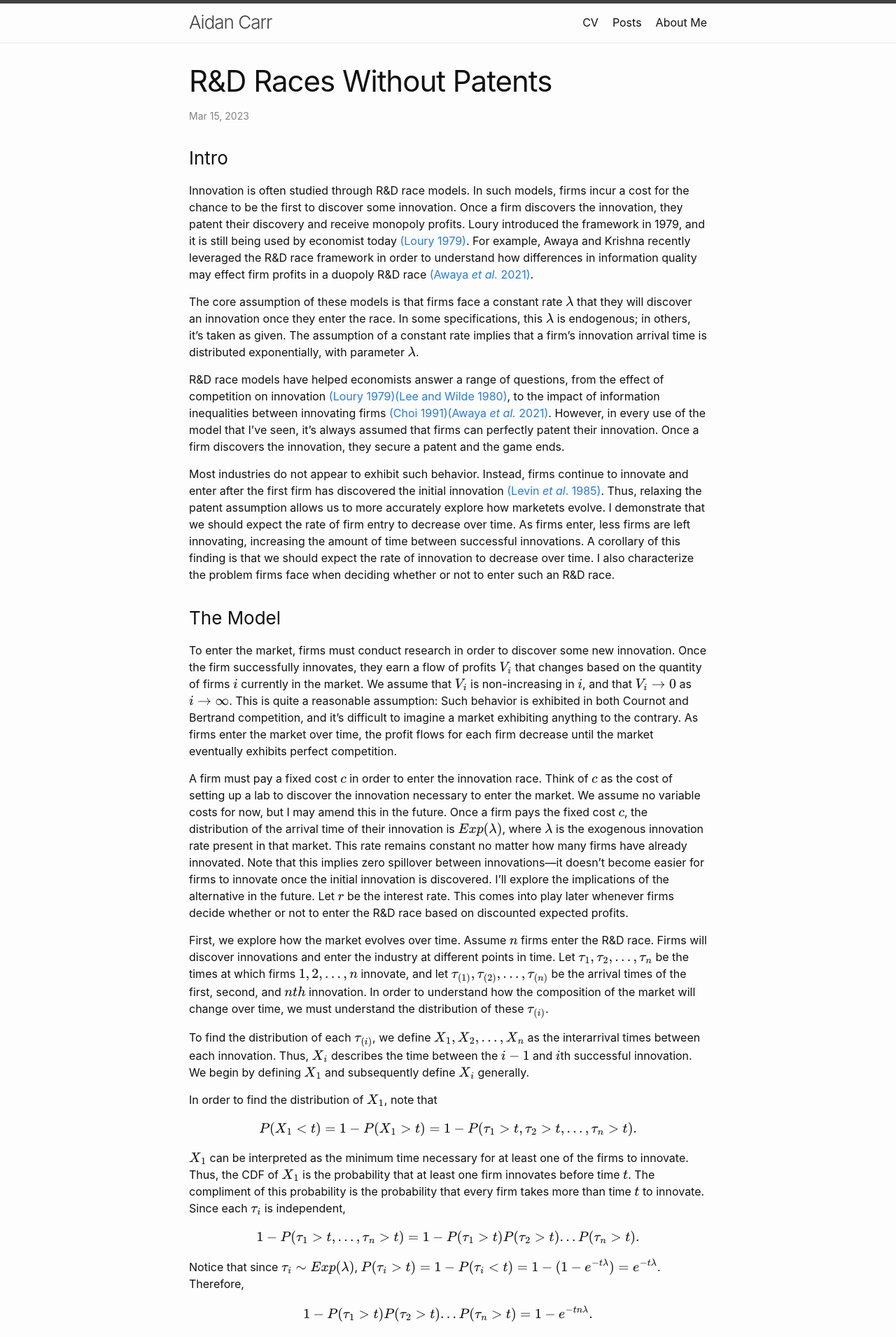
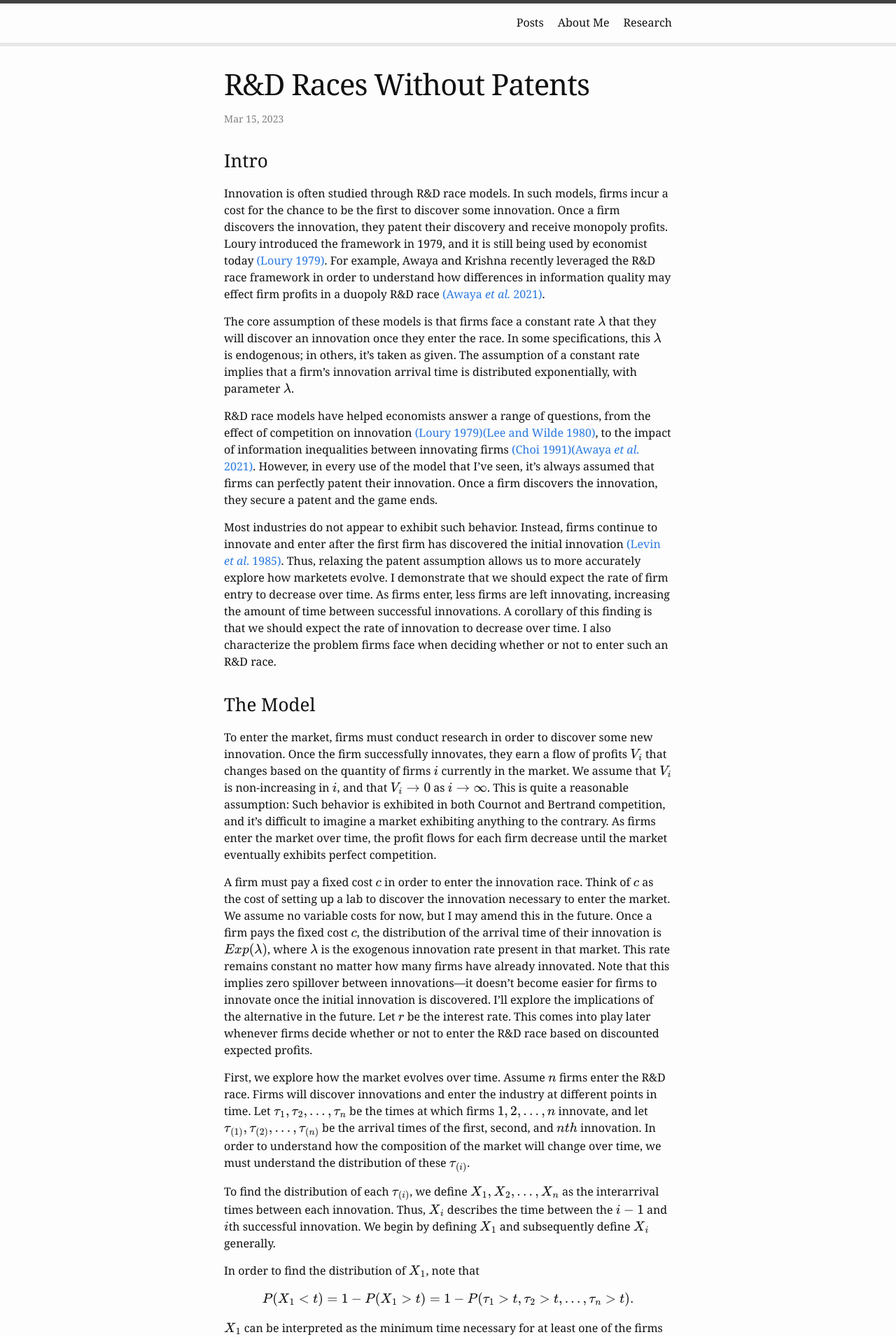
Before and after one commit to a-j-carr/Aidan_Carr, a Jekyll site: the page built from _posts/2023-3-15-rd-race-no-patents.md, in a window 1280 px wide. Shown: the top 1910 px of the page at 70% size. Built offline with Jekyll 4.4.1, drawn with Linux system fonts in a browser that asks for light colours.

```diff
--- a/_includes/header.html
+++ b/_includes/header.html
@@ -4,7 +4,6 @@
     {%- assign default_paths = site.pages | map: "path" -%}
     {%- assign page_paths = site.header_pages | default: default_paths -%}
     {%- assign titles_size = site.pages | map: 'title' | join: '' | size -%}
-    <a class="site-title" rel="author" href="{{ "/" | relative_url }}">{{ site.title | escape }}</a>
 
     {%- if titles_size > 0 -%}
       <nav class="site-nav">
--- a/_sass/minima/_layout.scss
+++ b/_sass/minima/_layout.scss
@@ -3,7 +3,7 @@
  */
 .site-header {
   border-top: 5px solid $border-color-03;
-  border-bottom: 1px solid $border-color-01;
+  border-bottom: 5px solid $border-color-01;
   min-height: $spacing-unit * 1.865;
   line-height: $base-line-height * $base-font-size * 2.25;
 
@@ -31,11 +31,11 @@
 .site-nav {
   position: absolute;
   top: 9px;
-  right: $spacing-unit * .5;
+  left: $spacing-unit * .5;
   background-color: $background-color;
   border: 1px solid $border-color-01;
   border-radius: 5px;
-  text-align: right;
+  text-align: left;
 
   .nav-trigger {
     display: none;
@@ -122,7 +122,7 @@
  * Site footer
  */
 .site-footer {
-  border-top: 1px solid $border-color-01;
+  border-top: 5px solid $border-color-01;
   padding: $spacing-unit 0;
 }
 
--- a/_sass/minima/initialize.scss
+++ b/_sass/minima/initialize.scss
@@ -2,7 +2,7 @@
 
 // Define defaults for each variable.
 
-$base-font-family: -apple-system, system-ui, BlinkMacSystemFont, "Segoe UI", "Segoe UI Emoji", "Segoe UI Symbol", "Apple Color Emoji", Roboto, Helvetica, Arial, sans-serif !default;
+$base-font-family: Georgia, "Times New Roman", Times, serif !default;
 $code-font-family: "Menlo", "Inconsolata", "Consolas", "Roboto Mono", "Ubuntu Mono", "Liberation Mono", "Courier New", monospace;
 $base-font-size:   16px !default;
 $base-font-weight: 400 !default;
@@ -14,10 +14,10 @@ $spacing-unit:     30px !default;
 $table-text-align: left !default;
 
 // Width of the content area
-$content-width:    800px !default;
+$content-width:    700px !default;
 
 $on-palm:          600px !default;
-$on-laptop:        800px !default;
+$on-laptop:        700px !default;
 
 $on-medium:        $on-palm !default;
 $on-large:         $on-laptop !default;
```
Also changed, not shown: cv.md (deleted, +0 -6 lines), index.md (+3 -1 lines), research.md (added, +6 -0 lines), _includes/social-icons/devto.svg (deleted), _includes/social-icons/dribbble.svg (deleted), _includes/social-icons/facebook.svg (deleted), _includes/social-icons/flickr.svg (deleted), _includes/social-icons/instagram.svg (deleted), _includes/social-icons/microdotblog.svg (deleted), _includes/social-icons/pinterest.svg (deleted), _includes/social-icons/twitter.svg (deleted), _includes/social-icons/youtube.svg (deleted), assets/projects/published.yml (added), 2 other files.
